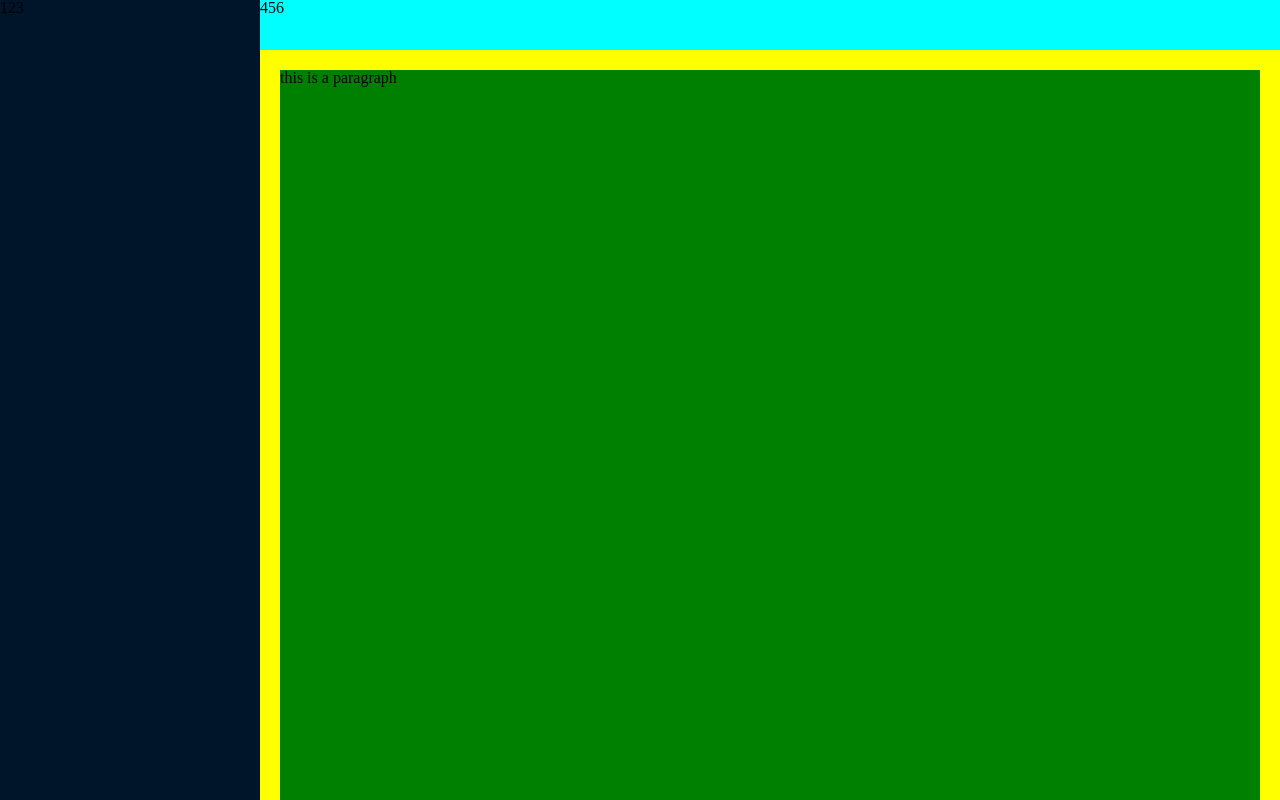
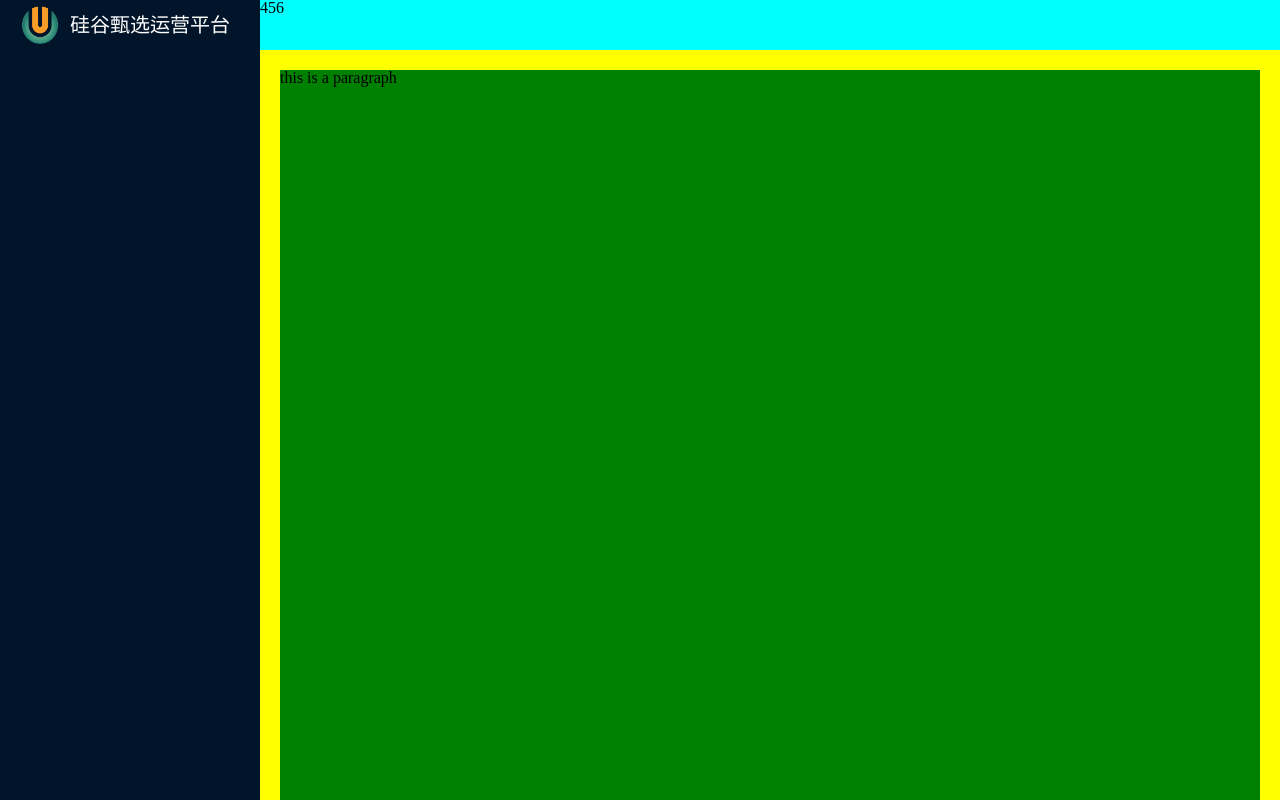
Before and after one commit to joiqoo/vue3_admin_template, a Vue app: page /login in a window 1280 px wide. Built offline with nearby package versions, Linux system fonts and the light colour scheme.

Commit message:
feat: logo component

```diff
--- a/src/layout/index.vue
+++ b/src/layout/index.vue
@@ -1,16 +1,17 @@
 <template>
   <div class="layout_container">
-        <div class="layout_slider">123</div>
+    <div class="layout_slider">
+        <Logo></Logo>
+    </div>
     <div class="layout_tabbar">456</div>
     <div class="layout_main">
-            <p style="height: 5000px; background: green;">this is a paragraph</p>
+      <p style="height: 5000px; background: green">this is a paragraph</p>
     </div>
-
   </div>
 </template>
 
 <script setup lang="ts">
-
+import Logo from './logo/index.vue'
 </script>
 
 <style scoped lang="scss">
@@ -18,20 +19,20 @@
   width: 100%;
   height: 100vh;
 
-    .layout_slider{
+  .layout_slider {
     width: $base-menu-width;
     height: 100vh;
     background: $base-menu-background;
   }
-    .layout_tabbar{
+  .layout_tabbar {
     position: fixed;
     width: calc(100% - $base-menu-width);
-        height:$base-tabbar-height;
+    height: $base-tabbar-height;
     background: cyan;
     top: 0px;
     left: $base-menu-width;
   }
-    .layout_main{
+  .layout_main {
     position: absolute;
     width: calc(100% - $base-menu-width);
     height: calc(100vh - $base-tabbar-height);
@@ -41,6 +42,5 @@
     padding: 20px;
     overflow: auto;
   }
-
 }
 </style>
--- /dev/null
+++ b/src/layout/logo/index.vue
@@ -0,0 +1,31 @@
+<template>
+    <div class="logo" v-if="setting.logoHidden">
+        <img :src="setting.logo" alt="">
+        <p>{{ setting.title }}</p>
+    </div>
+</template>
+
+<script setup lang="ts">
+import setting from '@/setting';
+
+</script>
+
+<style scoped lang="scss">
+.logo{
+    width: 100%;
+    height: $base-menu-logo-height;
+    color: white;
+    display: flex;
+    align-items: center;
+    padding: 20px;
+    img{
+        width: 40px;
+        height: 40px;
+    }
+    p{
+        font-size: $base-logo-title-fontSize;
+        margin-left: 10px;
+    }
+}
+
+</style>
--- /dev/null
+++ b/src/setting.ts
@@ -0,0 +1,6 @@
+//for project logo and title configuration
+export default {
+    logo: '/public/logo.png',
+    title: '硅谷甄选运营平台',
+    logoHidden: true
+}
--- a/src/styles/variable.scss
+++ b/src/styles/variable.scss
@@ -7,3 +7,9 @@
 
 //top navi bar height
 $base-tabbar-height: 50px;
+
+
+//logo height
+$base-menu-logo-height: 50px;
+//left menu bar font size
+$base-logo-title-fontSize: 20px;
```
Also changed, not shown: public/logo.png (added). Lines whose indentation alone changed are shown as unchanged.
